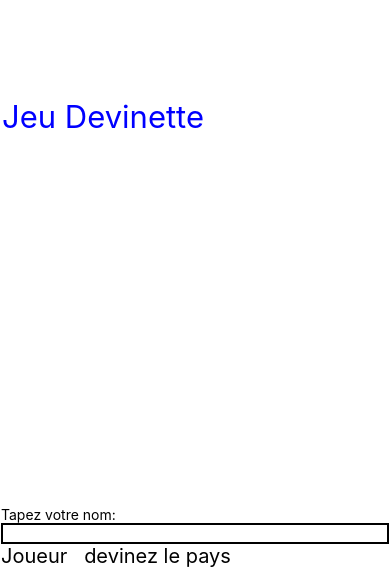
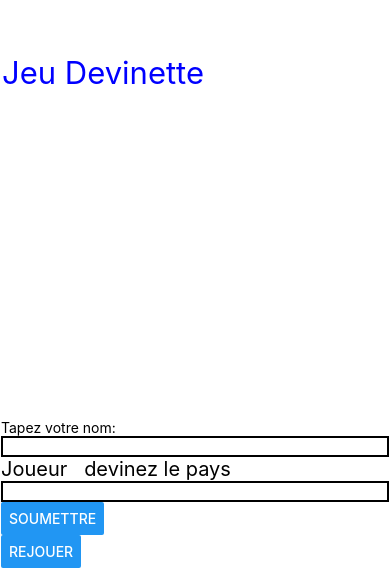
Before and after one commit to thebenoit/labo3, a React Native app: screen / in a window 390 px wide. Shown: the part 275-844 px from the top of the page. Built offline with nearby package versions, Linux system fonts and the light colour scheme.

Commit message:
ajout des bouttons soummetre et Rejouer

```diff
--- a/App.js
+++ b/App.js
@@ -24,8 +24,13 @@ export default function App() {
       <Text></Text>
       <Text></Text>
       <Text></Text>
+      <Text style={{fontSize:20,}}>Joueur {nom} devinez le pays </Text>
       <Text></Text>
-      <Text style={{fontSize:20}}>Joueur {nom} devinez le pays </Text>
+      <TextInput style={styles.input} value='' >
+
+      </TextInput>
+      <Button style={styles.Button} title='Soumettre'></Button>
+      <Button style={styles.Button} title='Rejouer'></Button>
 
 
       <StatusBar style="auto" />
@@ -49,5 +54,11 @@ const styles = StyleSheet.create({
     borderColor:'black',
     borderWidth: 2,
     width: '100%'
+  },
+  buton: {
+    width:'100%',
+    //paddingBottom: 15
+
+
   }
 });
```
